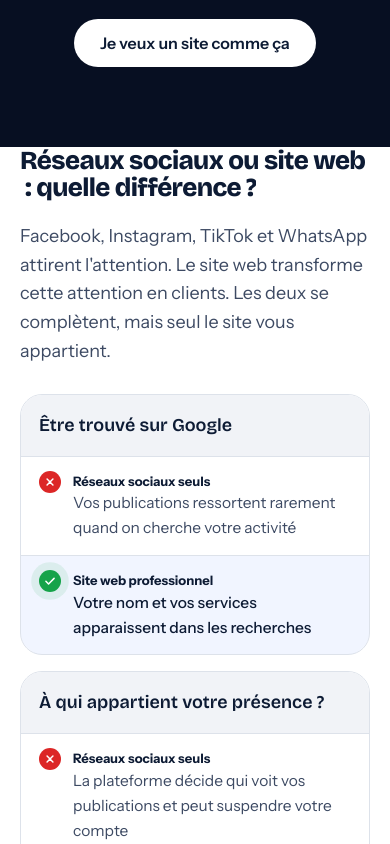
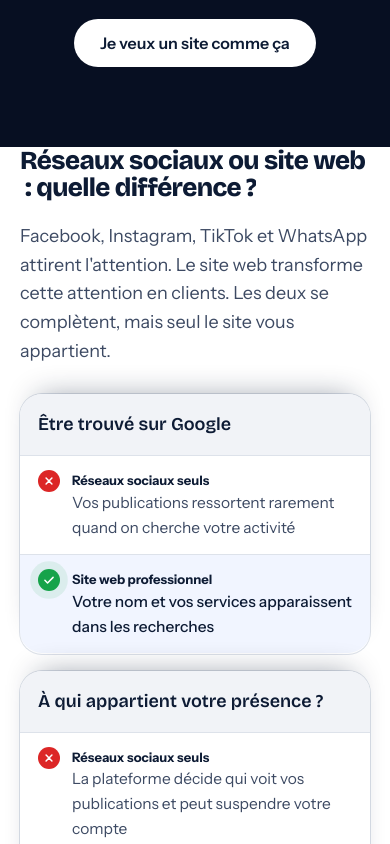
Before and after one commit to IngRouga/RougaTech, a plain HTML site: page index.html in a window 390 px wide. Shown: the part 11156-12000 px from the top of the page. Drawn offline with nearby package versions, Linux system fonts and the light colour scheme.

Commit message:
Accueil mobile: comparatif réseaux sociaux / site web en cartes empilées
Co-Authored-By: Claude Opus 5.5 <noreply@anthropic.com>
Claude-Session: https://claude.ai/code/session_01HFC5sBfHMcQTyGzZXjcrnn

```diff
--- a/assets/home-fx.css
+++ b/assets/home-fx.css
@@ -115,3 +115,12 @@ body.on-hero .ai-nudge{display:none;}
   .hero-x .hero-ctas{margin-top:22px; gap:10px;}
   .hero-x .hero-ctas .btn{padding:15px 20px; font-size:16px;}
 }
+
+/* ---------- comparatif mobile : cartes empilées ---------- */
+@media (max-width:720px){
+  .cmp tbody{gap:18px; padding-bottom:30px;}
+  .cmp tbody tr{position:sticky; top:calc(var(--hdr-h,72px) + 10px + var(--i,0) * 12px); background:#fff;
+    box-shadow:0 -14px 30px -18px rgba(13,27,52,.45), 0 0 0 1px var(--line); border:0;
+    transform-origin:50% 0; transition:transform .3s var(--ease), filter .3s var(--ease);}
+  .cmp tbody tr.under{transform:scale(.95); filter:brightness(.94);}
+}
--- a/assets/home-fx.js
+++ b/assets/home-fx.js
@@ -35,6 +35,17 @@
   panels.forEach(function(p,i){ var t=p.querySelector('.proj-txt'); if(t) t.setAttribute('data-n', pad(i+1)); });
   var tot = document.getElementById('work-tot'); if(tot) tot.textContent = pad(panels.length);
 
+  /* comparatif mobile : cartes empilées, la carte recouverte recule */
+  var rows = [].slice.call(document.querySelectorAll('.cmp tbody tr'));
+  rows.forEach(function(r,i){ r.style.setProperty('--i', i); });
+  if(rows.length && !reduce){
+    var stackTick = false;
+    var stack = function(){ stackTick = false; if(window.innerWidth > 720){ rows.forEach(function(r){ r.classList.remove('under'); }); return; }
+      for(var i=0;i<rows.length-1;i++){ var a=rows[i].getBoundingClientRect(), b=rows[i+1].getBoundingClientRect(); rows[i].classList.toggle('under', b.top - a.top < 60); } };
+    window.addEventListener('scroll', function(){ if(!stackTick){ stackTick = true; requestAnimationFrame(stack); } }, {passive:true});
+    window.addEventListener('resize', stack); stack();
+  }
+
   if(reduce || !window.gsap || !window.ScrollTrigger) return;
   gsap.registerPlugin(ScrollTrigger);
   document.documentElement.classList.add('fx2');
--- a/index.html
+++ b/index.html
@@ -60,7 +60,7 @@
 <link rel="preconnect" href="https://fonts.gstatic.com" crossorigin>
 <link href="https://fonts.googleapis.com/css2?family=Bricolage+Grotesque:opsz,wght@12..96,400;12..96,500;12..96,600;12..96,700;12..96,800&family=Instrument+Sans:wght@400;500;600;700&display=swap" rel="stylesheet">
 <link rel="stylesheet" href="assets/home.css?v=202611200559">
-<link rel="stylesheet" href="assets/home-fx.css?v=202611221549">
+<link rel="stylesheet" href="assets/home-fx.css?v=202611221553">
 <script type="application/ld+json">
 {
  "@context": "https://schema.org",
@@ -1035,6 +1035,6 @@ src="https://www.facebook.com/tr?id=2907317212987763&ev=PageView&noscript=1"
 </script>
 <script src="/assets/vendor/gsap.min.js"></script>
 <script src="/assets/vendor/ScrollTrigger.min.js"></script>
-<script src="assets/home-fx.js?v=202611221551"></script>
+<script src="assets/home-fx.js?v=202611221553"></script>
 </body>
 </html>
```
Also changed, not shown: rougatech.html (+2 -2 lines).
